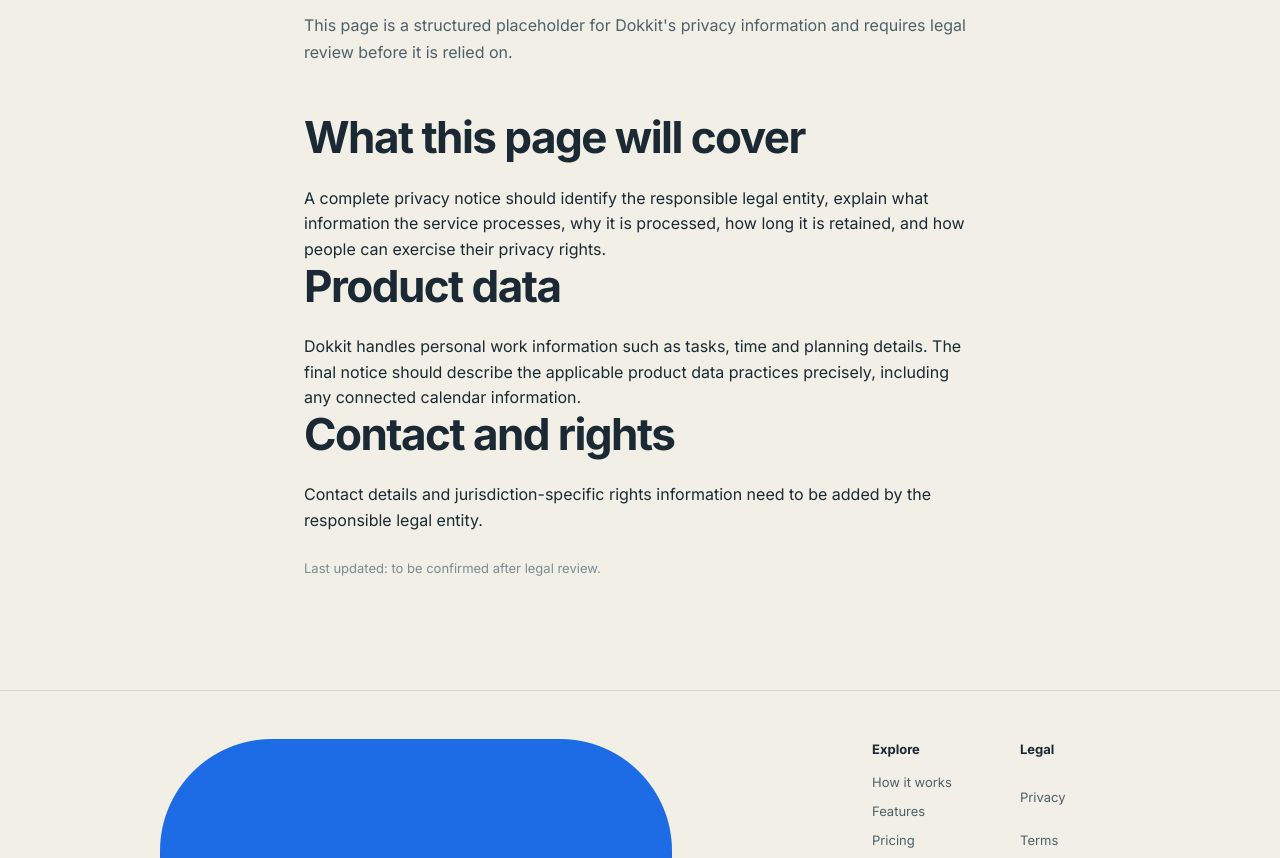
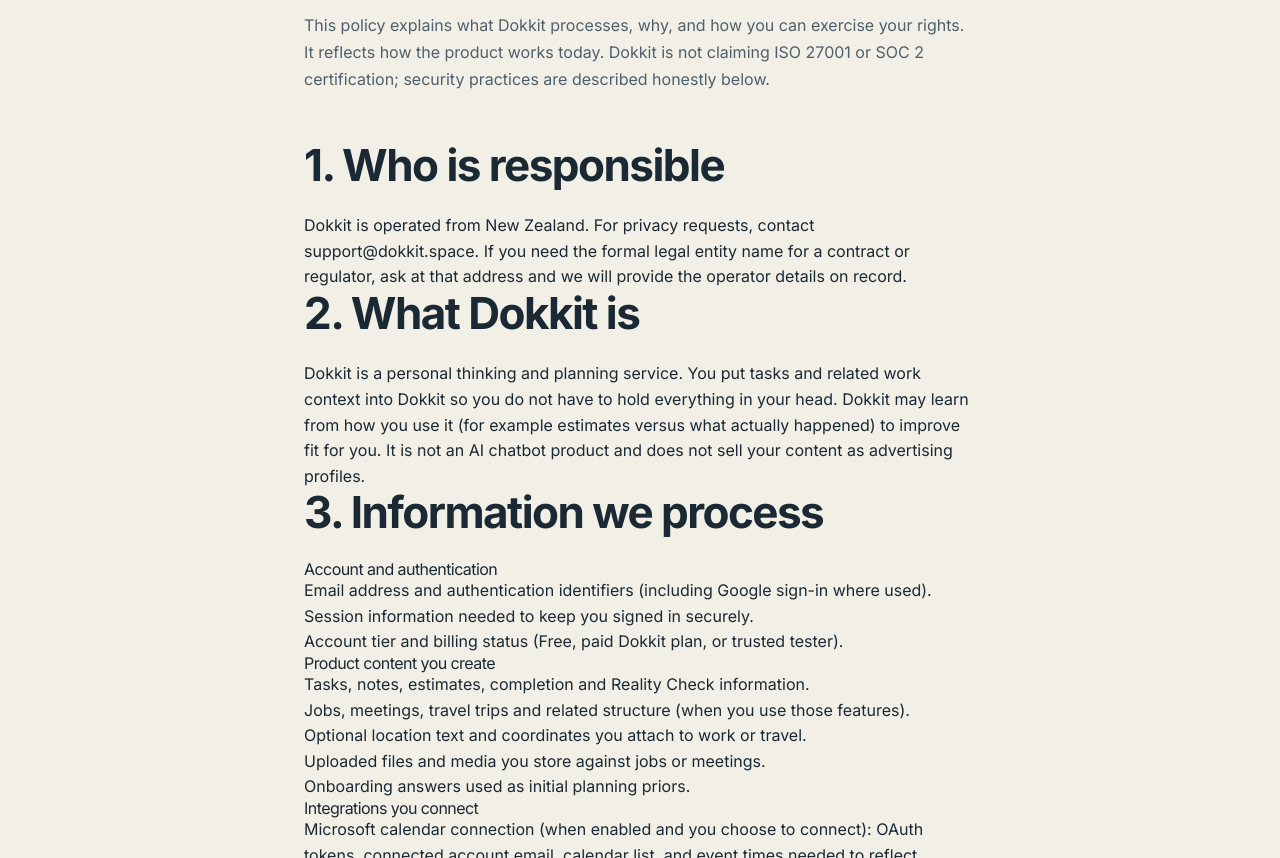
Before and after one commit to mkuhtze-code/dokkit-site, a Next.js app: page /privacy in a window 1280 px wide. Shown: the part 718-1576 px from the top of the page. Built offline with nearby package versions, Linux system fonts and the light colour scheme.

Commit message:
Revise privacy policy content and metadata

```diff
--- a/app/privacy/page.tsx
+++ b/app/privacy/page.tsx
@@ -1,7 +1,177 @@
 import type { Metadata } from 'next';
 
-export const metadata: Metadata = { title: 'Privacy', description: 'Dokkit privacy information.' };
+export const metadata: Metadata = {
+  title: 'Privacy',
+  description:
+    'How Dokkit collects, uses, and protects personal information — including tasks, planning data, billing, and optional integrations.',
+};
+
+const updated = '26 September 2026';
 
 export default function PrivacyPage() {
-  return <main className="page-main"><section className="page-intro"><p className="eyebrow">Privacy</p><h1>Privacy information</h1><p>This page is a structured placeholder for Dokkit&apos;s privacy information and requires legal review before it is relied on.</p></section><section className="legal-copy"><h2>What this page will cover</h2><p>A complete privacy notice should identify the responsible legal entity, explain what information the service processes, why it is processed, how long it is retained, and how people can exercise their privacy rights.</p><h2>Product data</h2><p>Dokkit handles personal work information such as tasks, time and planning details. The final notice should describe the applicable product data practices precisely, including any connected calendar information.</p><h2>Contact and rights</h2><p>Contact details and jurisdiction-specific rights information need to be added by the responsible legal entity.</p><p className="page-note">Last updated: to be confirmed after legal review.</p></section></main>;
+  return (
+    <main className="page-main">
+      <section className="page-intro">
+        <p className="eyebrow">Privacy</p>
+        <h1>Privacy Policy</h1>
+        <p>
+          This policy explains what Dokkit processes, why, and how you can exercise your rights.
+          It reflects how the product works today. Dokkit is not claiming ISO 27001 or SOC 2
+          certification; security practices are described honestly below.
+        </p>
+      </section>
+
+      <section className="legal-copy">
+        <h2>1. Who is responsible</h2>
+        <p>
+          Dokkit is operated from New Zealand. For privacy requests, contact{' '}
+          <a href="mailto:support@dokkit.space">support@dokkit.space</a>.
+          If you need the formal legal entity name for a contract or regulator, ask at that
+          address and we will provide the operator details on record.
+        </p>
+
+        <h2>2. What Dokkit is</h2>
+        <p>
+          Dokkit is a personal thinking and planning service. You put tasks and related work
+          context into Dokkit so you do not have to hold everything in your head. Dokkit may
+          learn from how you use it (for example estimates versus what actually happened) to
+          improve fit for you. It is not an AI chatbot product and does not sell your content
+          as advertising profiles.
+        </p>
+
+        <h2>3. Information we process</h2>
+        <h3>Account and authentication</h3>
+        <ul>
+          <li>Email address and authentication identifiers (including Google sign-in where used).</li>
+          <li>Session information needed to keep you signed in securely.</li>
+          <li>Account tier and billing status (Free, paid Dokkit plan, or trusted tester).</li>
+        </ul>
+        <h3>Product content you create</h3>
+        <ul>
+          <li>Tasks, notes, estimates, completion and Reality Check information.</li>
+          <li>Jobs, meetings, travel trips and related structure (when you use those features).</li>
+          <li>Optional location text and coordinates you attach to work or travel.</li>
+          <li>Uploaded files and media you store against jobs or meetings.</li>
+          <li>Onboarding answers used as initial planning priors.</li>
+        </ul>
+        <h3>Integrations you connect</h3>
+        <ul>
+          <li>
+            Microsoft calendar connection (when enabled and you choose to connect): OAuth tokens,
+            connected account email, calendar list, and event times needed to reflect external
+            commitments in Today. Calendar access is intended to be read-oriented for capacity.
+          </li>
+        </ul>
+        <h3>Payments</h3>
+        <ul>
+          <li>
+            Payments are processed by Stripe. Dokkit stores Stripe customer and subscription
+            identifiers and status so we can unlock the paid plan and stop access when billing ends.
+            Card numbers are handled by Stripe, not stored in Dokkit application databases.
+          </li>
+        </ul>
+        <h3>Device, notifications, and operations</h3>
+        <ul>
+          <li>Push notification tokens if you enable notifications.</li>
+          <li>Technical logs (errors, performance, security) with limited context.</li>
+          <li>Storage usage totals for quota enforcement on hosted files.</li>
+          <li>Preferences such as theme, work hours, and sorting defaults.</li>
+        </ul>
+
+        <h2>4. Why we process it</h2>
+        <ul>
+          <li>To provide the service you signed up for (planning, learning from Reality Check, Pro surfaces).</li>
+          <li>To authenticate you and protect accounts.</li>
+          <li>To process subscriptions and prevent billing after account deletion where applicable.</li>
+          <li>To operate, secure, and improve reliability of the service.</li>
+          <li>To respond to support requests you send us.</li>
+          <li>To meet legal obligations when they apply.</li>
+        </ul>
+
+        <h2>5. Learning and behavioural information</h2>
+        <p>
+          Dokkit may derive patterns from your use — for example typical durations, carry
+          behaviour, or capacity fit — so suggestions become more realistic over time. This
+          information stays tied to your account to improve your experience. It is not used to
+          build advertising profiles for third parties.
+        </p>
+
+        <h2>6. Who processes data on our behalf</h2>
+        <p>Infrastructure and specialised processors include (depending on configuration):</p>
+        <ul>
+          <li>Supabase — database, authentication, and file storage.</li>
+          <li>Vercel — application hosting.</li>
+          <li>Stripe — payments and billing portal.</li>
+          <li>Firebase / related push infrastructure — optional notifications.</li>
+          <li>Microsoft — calendar OAuth and calendar data when you connect it.</li>
+          <li>Google — sign-in when you choose Google authentication; Maps/Places where location features are used.</li>
+        </ul>
+        <p>
+          These providers process data under their terms and our configuration. Data may be
+          stored or processed outside New Zealand where those providers operate; we choose
+          established suppliers and limit access to what the feature requires.
+        </p>
+
+        <h2>7. Retention</h2>
+        <ul>
+          <li>Account content is kept while your account exists.</li>
+          <li>
+            When you delete your account, we cancel active Dokkit subscriptions with Stripe where
+            possible, remove or cascade application data associated with your user id, and remove
+            hosted media on a best-effort basis. Some operational logs and anonymised feedback may
+            remain for security and product integrity.
+          </li>
+          <li>Billing records required for accounting or dispute handling may be retained as required by law.</li>
+        </ul>
+
+        <h2>8. Security</h2>
+        <p>
+          Access to your content is protected by authentication and server-side authorisation.
+          User-owned database rows are protected with row-level security policies so one customer
+          cannot read another customer&apos;s data through normal application access. File storage
+          is private to your account path. Secrets (API keys, webhook secrets, service roles) are
+          kept server-side and are not embedded in the public client. No security measure is
+          perfect; report concerns to support@dokkit.space.
+        </p>
+
+        <h2>9. Your rights (New Zealand Privacy Act 2020)</h2>
+        <p>
+          Depending on applicable law, you may request access to personal information we hold
+          about you, correction of inaccurate information, and deletion of your account. Start
+          with in-app account deletion where available, or email support@dokkit.space. You may
+          also contact the Office of the Privacy Commissioner (New Zealand) if you have a
+          complaint that is not resolved.
+        </p>
+
+        <h2>10. Children</h2>
+        <p>
+          Dokkit is aimed at adults managing work and life logistics. It is not directed at
+          children under 16.
+        </p>
+
+        <h2>11. Cookies and local storage</h2>
+        <p>
+          Dokkit uses cookies or local storage as needed for authentication sessions, theme
+          preference, and similar client settings. The marketing site may use essential hosting
+          cookies. We do not run third-party advertising trackers as part of the core product.
+        </p>
+
+        <h2>12. Changes</h2>
+        <p>
+          We may update this policy as the product changes. The “Last updated” date will change
+          when we do. Continued use after material changes means you should review the updated
+          policy.
+        </p>
+
+        <h2>13. Contact</h2>
+        <p>
+          Privacy and support: <a href="mailto:support@dokkit.space">support@dokkit.space</a>
+          <br />
+          Website: <a href="https://dokkit.space">https://dokkit.space</a>
+        </p>
+
+        <p className="page-note">Last updated: {updated}</p>
+      </section>
+    </main>
+  );
 }
```
